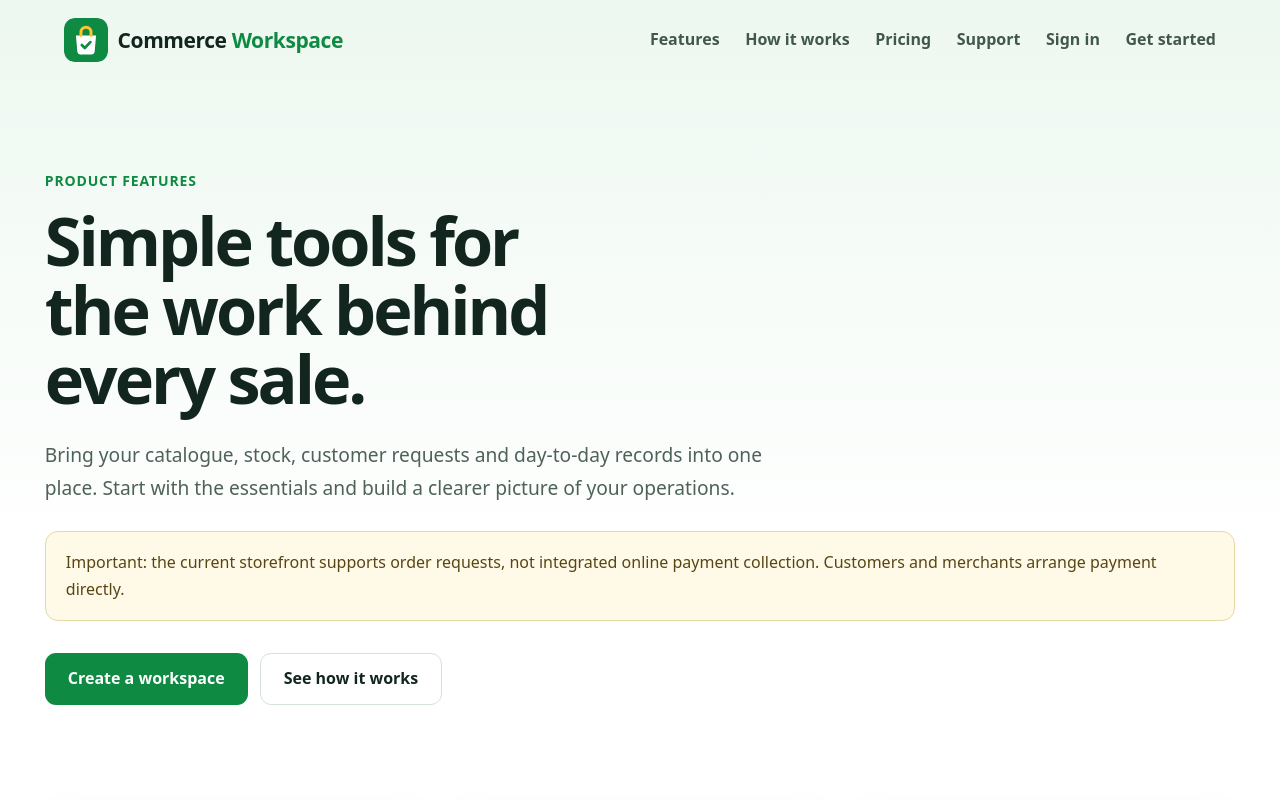
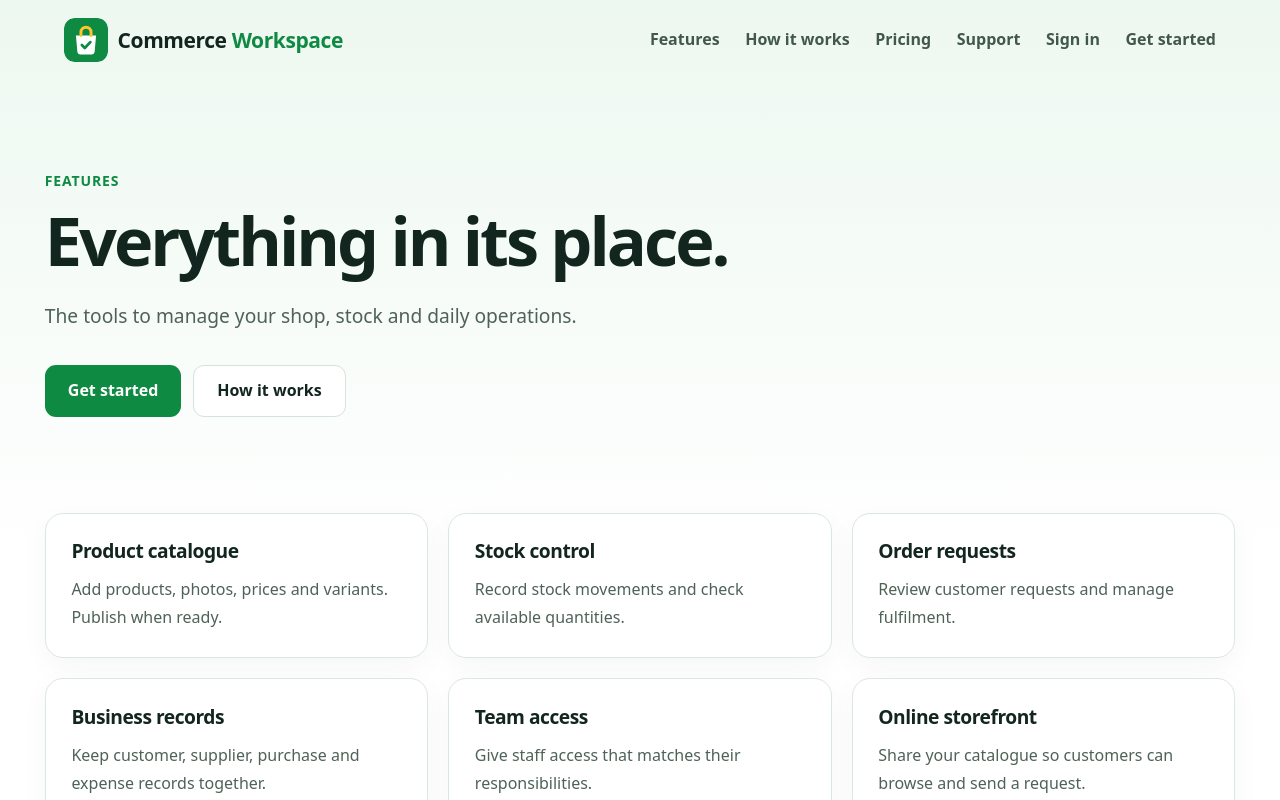
Before and after one commit to learninghub44/kenya-multitenant-commerce-docs, a Next.js app: page /features in a window 1280 px wide. Shown: the top 800 px of the page. Built offline with nearby package versions, Linux system fonts and the light colour scheme.

Commit message:
Shorten features page copy

```diff
--- a/src/app/(marketing)/features/page.tsx
+++ b/src/app/(marketing)/features/page.tsx
@@ -4,31 +4,31 @@ import styles from "../../marketing.module.css";
 
 export const metadata: Metadata = {
   title: "Features | Commerce Workspace",
-  description: "Explore product catalogues, stock tracking, order requests and practical retail operations tools."
+  description: "Products, stock, orders and business records in one workspace."
 };
 
 const features = [
-  ["Product catalogue", "Create and organise products with descriptions, prices, photos and variants. Publish the items you are ready to show customers."],
-  ["Stock visibility", "Record stock movements and review available quantities. Keep an operational view of what has changed and why."],
-  ["Order requests", "Receive customer requests in one workspace, review the details and manage fulfilment with your team."],
-  ["Business records", "Keep customer, supplier, purchase and expense information alongside everyday store operations."],
-  ["Team roles", "Give staff access according to their responsibilities, rather than sharing one owner account."],
-  ["Storefront", "Share a public store page where customers can browse your published catalogue and send an order request."]
+  ["Product catalogue", "Add products, photos, prices and variants. Publish when ready."],
+  ["Stock control", "Record stock movements and check available quantities."],
+  ["Order requests", "Review customer requests and manage fulfilment."],
+  ["Business records", "Keep customer, supplier, purchase and expense records together."],
+  ["Team access", "Give staff access that matches their responsibilities."],
+  ["Online storefront", "Share your catalogue so customers can browse and send a request."]
 ];
 
 export default function FeaturesPage() {
   return (
     <div className={styles.container}>
       <section className={styles.hero}>
-        <p className={styles.eyebrow}>Product features</p>
-        <h1>Simple tools for the work behind every sale.</h1>
-        <p className={styles.lead}>Bring your catalogue, stock, customer requests and day-to-day records into one place. Start with the essentials and build a clearer picture of your operations.</p>
-        <div className={styles.notice}>Important: the current storefront supports order requests, not integrated online payment collection. Customers and merchants arrange payment directly.</div>
-        <div className={styles.actions}><Link className={styles.primary} href="/register">Create a workspace</Link><Link className={styles.secondary} href="/how-it-works">See how it works</Link></div>
+        <p className={styles.eyebrow}>Features</p>
+        <h1>Everything in its place.</h1>
+        <p className={styles.lead}>The tools to manage your shop, stock and daily operations.</p>
+        <div className={styles.actions}><Link className={styles.primary} href="/register">Get started</Link><Link className={styles.secondary} href="/how-it-works">How it works</Link></div>
       </section>
-      <section className={styles.grid} aria-label="Product capabilities">
+      <section className={styles.grid} aria-label="Product features">
         {features.map(([title,description]) => <article className={styles.card} key={title}><h2>{title}</h2><p>{description}</p></article>)}
       </section>
+      <p className={styles.paymentNote}>Storefront orders are requests. Payment is arranged directly between the customer and merchant.</p>
     </div>
   );
 }
```
